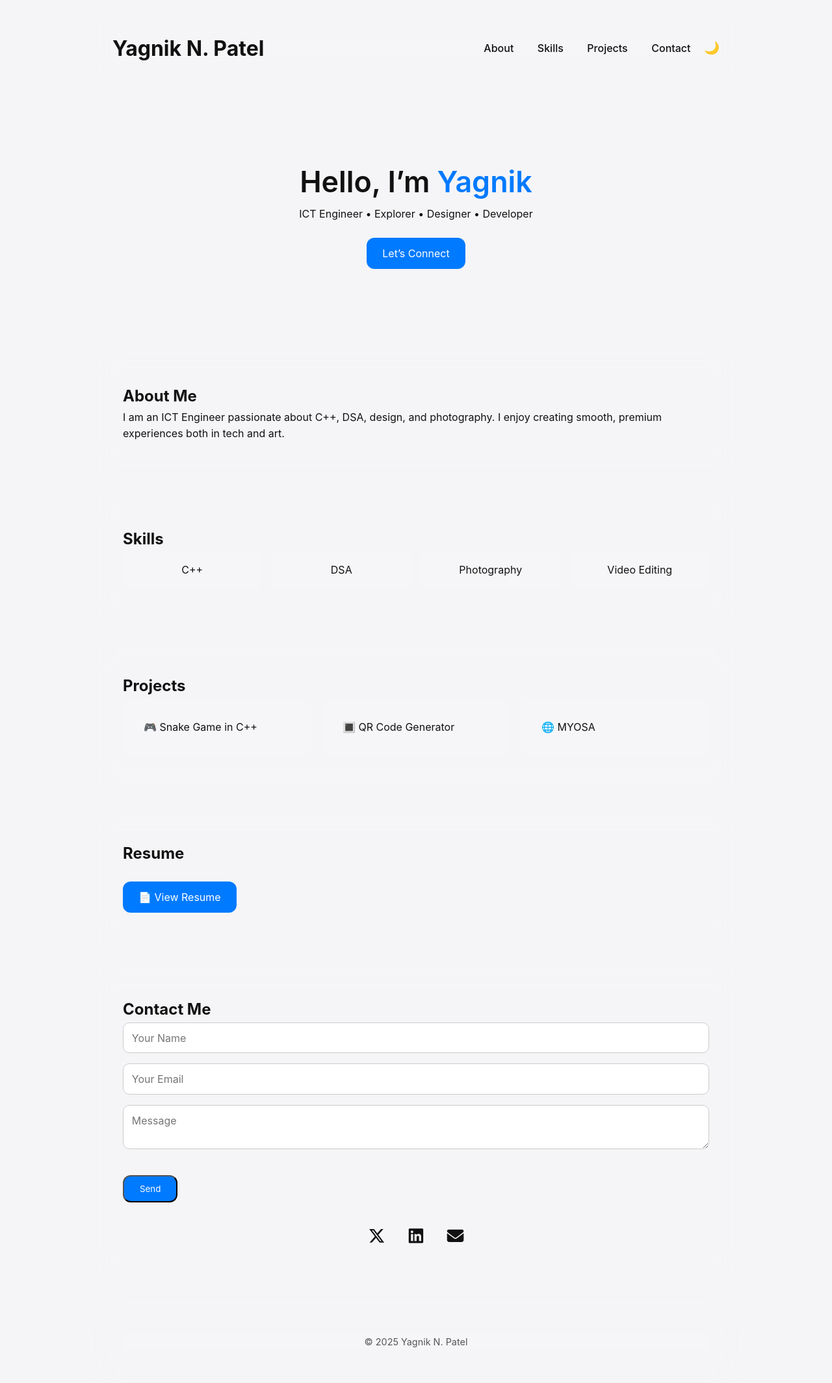
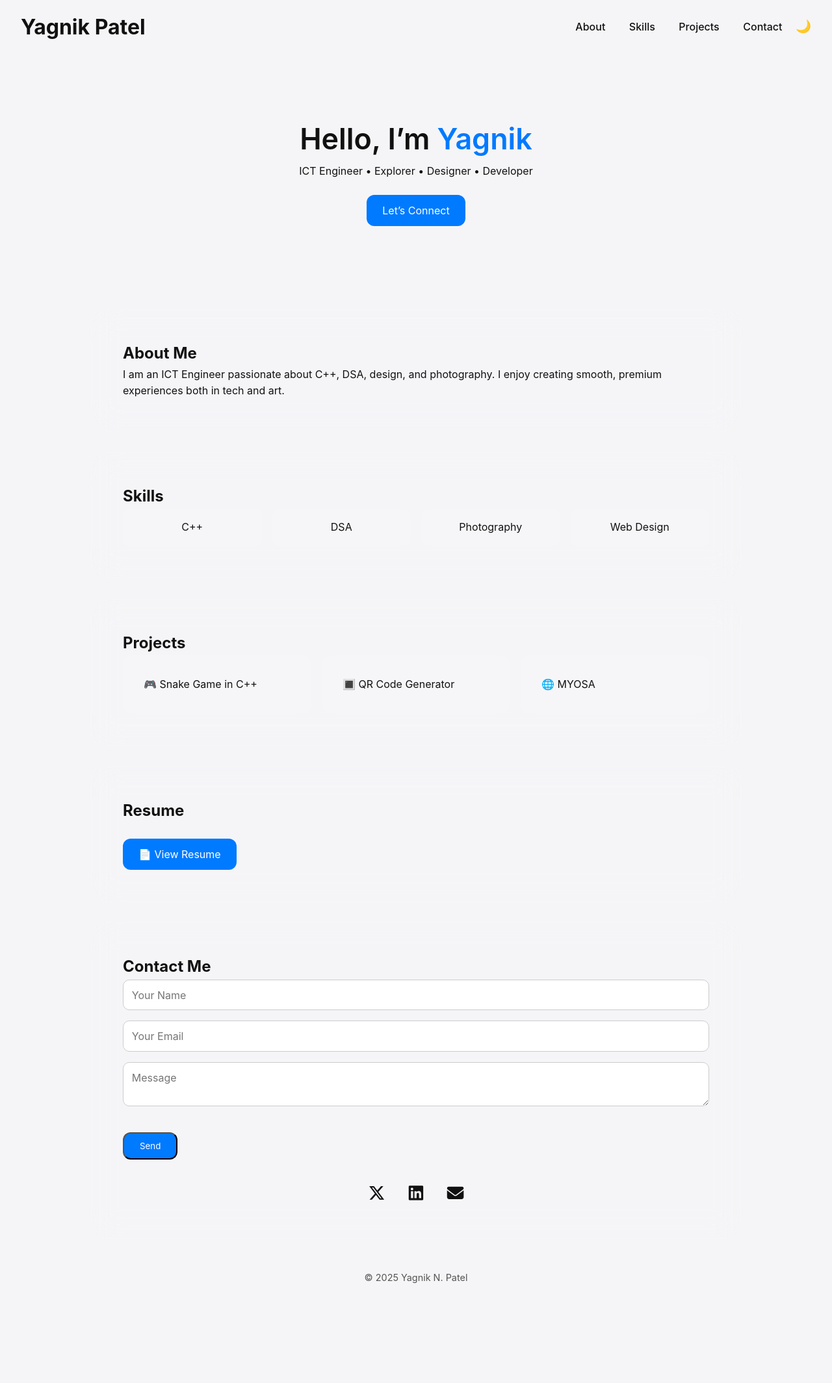
Before and after one commit to YagnikPatel22/portfoliov1, a plain HTML site: page index.html in a window 1280 px wide. Shown: the whole page at 65% size. After the commit the page ends 1994 px from the top, so only its background shows below. Drawn offline with Linux system fonts and the light colour scheme.

Commit message:
index.html

```diff
--- a/index.html
+++ b/index.html
@@ -9,8 +9,8 @@
 </head>
 <body>
   <!-- Navbar -->
-  <header class="glass navbar">
-    <h1 class="logo">Yagnik N. Patel</h1>
+  <header class="navbar">
+    <h1 class="logo">Yagnik Patel</h1>
     <nav>
       <a href="#about">About</a>
       <a href="#skills">Skills</a>
@@ -21,14 +21,14 @@
   </header>
 
   <!-- Hero -->
-  <section class="hero reveal">
-    <h2>Hello, I’m <span class="highlight">Yagnik</span></h2>
-    <p>ICT Engineer • Explorer • Designer • Developer</p>
-    <a href="#contact" class="btn">Let’s Connect</a>
+  <section class="hero">
+    <h2 class="fade-in">Hello, I’m <span class="highlight">Yagnik</span></h2>
+    <p class="fade-in-delay">ICT Engineer • Explorer • Designer • Developer</p>
+    <a href="#contact" class="btn fade-in-delay2">Let’s Connect</a>
   </section>
 
   <!-- About -->
-  <section id="about" class="glass reveal">
+  <section id="about" class="reveal glass">
     <h2>About Me</h2>
     <p>
       I am an ICT Engineer passionate about C++, DSA, design, and photography.
@@ -37,18 +37,18 @@
   </section>
 
   <!-- Skills -->
-  <section id="skills" class="glass reveal">
+  <section id="skills" class="reveal glass">
     <h2>Skills</h2>
     <div class="skills-grid">
       <div class="skill">C++</div>
       <div class="skill">DSA</div>
       <div class="skill">Photography</div>
-      <div class="skill">Video Editing</div>
+      <div class="skill">Web Design</div>
     </div>
   </section>
 
   <!-- Projects -->
-  <section id="projects" class="glass reveal">
+  <section id="projects" class="reveal glass">
     <h2>Projects</h2>
     <div class="cards">
       <div class="card">🎮 Snake Game in C++</div>
@@ -58,13 +58,13 @@
   </section>
 
   <!-- Resume -->
-  <section id="resume" class="glass reveal">
+  <section id="resume" class="reveal glass">
     <h2>Resume</h2>
-    <a href="Yagnik-Patel-CV_v2.pdf" class="btn" target="_blank">📄 View Resume</a>
+    <a href="resume.pdf" class="btn" target="_blank">📄 View Resume</a>
   </section>
 
   <!-- Contact -->
-  <section id="contact" class="glass reveal">
+  <section id="contact" class="reveal glass">
     <h2>Contact Me</h2>
     <form>
       <input type="text" placeholder="Your Name" required>
@@ -79,7 +79,7 @@
     </div>
   </section>
 
-  <footer class="glass">
+  <footer>
     <p>© 2025 Yagnik N. Patel</p>
   </footer>
 
```
